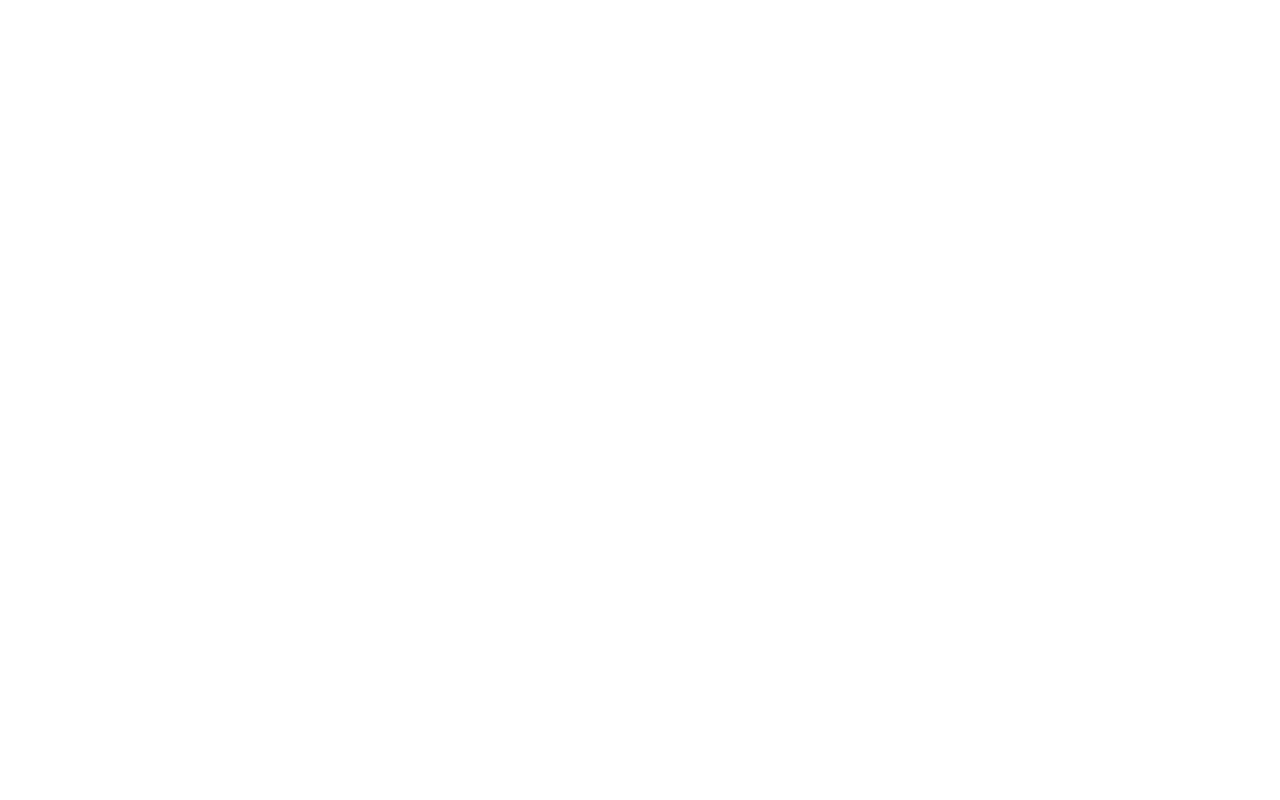
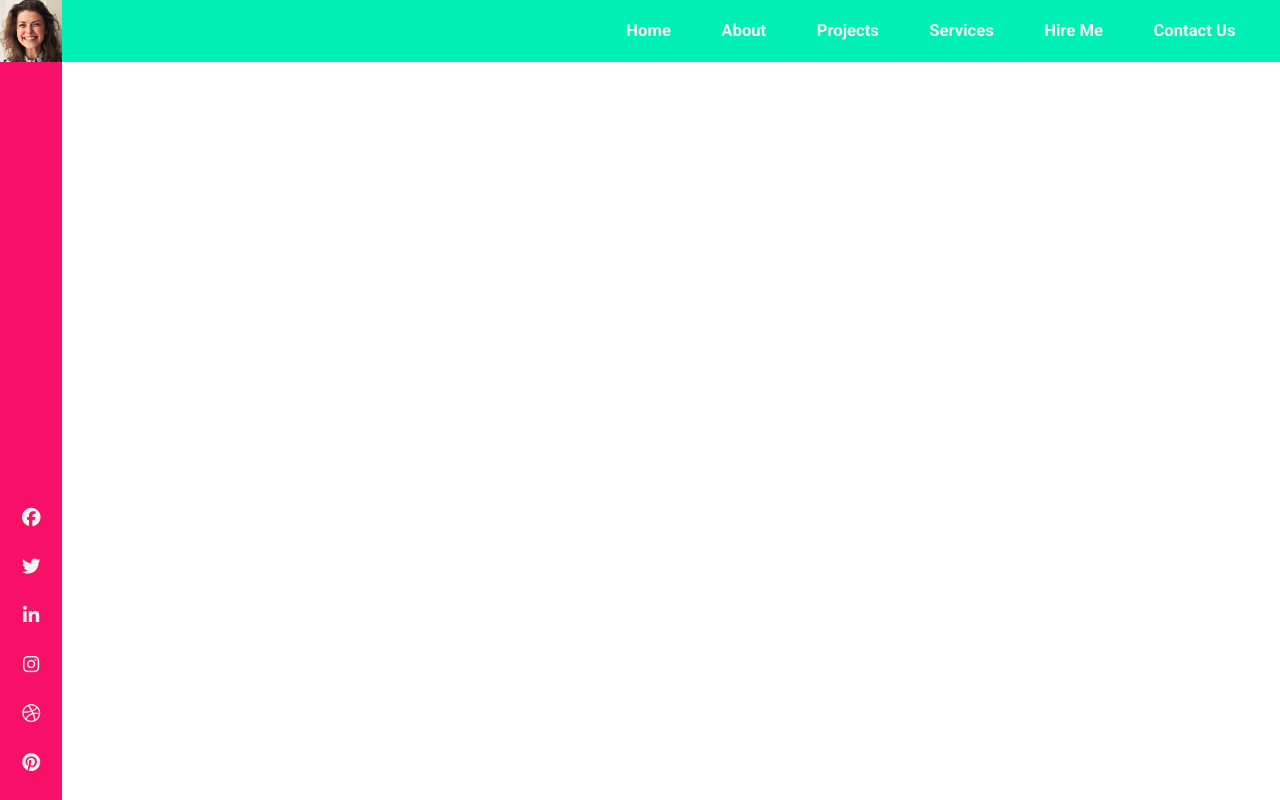
Before and after one commit to Harsh71019/reimagined-fortnight, a plain HTML site: page index.html in a window 1280 px wide. Drawn offline with Linux system fonts and the light colour scheme; a web font is replaced by a local one.

Commit message:
added main nav

```diff
--- a/index.html
+++ b/index.html
@@ -16,9 +16,52 @@
       crossorigin="anonymous"
     ></script>
 
-    <!-- Main CSS -->
     <link rel="stylesheet" href="style.css" />
     <title>Scarlet</title>
   </head>
-  <body></body>
+  <body>
+    <!-- Aside Nav -->
+    <aside id="side-nav">
+      <div class="side-nav__content">
+        <div class="side-nav__content--logo">
+          <img src="img/logo-01.jpg" alt="logo" />
+        </div>
+        <ul class="side-nav__content--social">
+          <a href="#"> <i class="fab fa-facebook"></i> </a>
+          <a href="#"> <i class="fab fa-twitter"></i> </a>
+          <a href="#"> <i class="fab fa-linkedin-in"></i> </a>
+          <a href="#"> <i class="fab fa-instagram"></i> </a>
+          <a href="#"> <i class="fab fa-dribbble"></i> </a>
+          <a href="#"> <i class="fab fa-pinterest"></i> </a>
+        </ul>
+      </div>
+    </aside>
+    <!--End Aside Nav -->
+
+    <!-- Main CSS -->
+
+    <main>
+      <!-- Main Nav -->
+      <header id="header">
+        <nav id="header__main-nav">
+          <div class="header__main-nav--hamburger">
+            <div class="line line-1"></div>
+            <div class="line line-2"></div>
+            <div class="line line-3"></div>
+          </div>
+          <ul class="header__main-nav--links">
+            <li><a href="#">Home</a></li>
+            <li><a href="#">About</a></li>
+            <li><a href="#">Projects</a></li>
+            <li><a href="#">Services</a></li>
+            <li><a href="#">Hire Me</a></li>
+            <li><a href="#">Contact Us</a></li>
+          </ul>
+        </nav>
+      </header>
+      <!-- End of Main Nav -->
+    </main>
+
+    <!--End Main CSS -->
+  </body>
 </html>
--- a/style.css
+++ b/style.css
@@ -1 +1,143 @@
 @import url("https://fonts.googleapis.com/css2?family=Roboto:ital,wght@0,100;0,300;0,400;0,500;0,700;0,900;1,100;1,300;1,400;1,500;1,700;1,900&display=swap");
+
+/* Reset all universal selector */
+
+*,
+*::before,
+*::after {
+  margin: 0;
+  padding: 0;
+  box-sizing: border-box;
+}
+
+/* Utility Components*/
+
+:root {
+  font-size: 62.5%;
+  /* Custom Properties */
+
+  /* Main Color */
+  --primary-color: #f61067;
+
+  /* Secondary Color */
+
+  --secondary-color: #00f0b5;
+
+  /* Secondary Modified */
+
+  --secondary-color-m: #00f0b5e;
+
+  /* Tiertary Color */
+
+  --tertiary-color: #f4f4ed;
+  /*Modified Tiertary Color */
+
+  --tertiary-color-m: #f4f4ed;
+}
+
+li {
+  list-style: none;
+}
+
+a:link,
+a:visited {
+  text-decoration: none;
+  color: var(--tertiary-color);
+  font-size: 1.5rem;
+}
+
+body {
+  font-family: "Roboto", sans-serif;
+  line-height: 1.8;
+  display: flex;
+}
+
+/* End Utility Components*/
+
+/* ******************************* Main Styling ********************** */
+
+/* Aside Nav Styling */
+
+aside#side-nav {
+  position: sticky;
+  top: 0;
+  left: 0;
+  height: 100vh;
+}
+
+div.side-nav__content {
+  height: 100%;
+  display: flex;
+  flex-direction: column;
+  justify-content: space-between;
+  background-color: var(--primary-color);
+}
+
+div.side-nav__content--logo img {
+  width: calc(3vw + 3vh);
+  object-fit: contain;
+}
+
+ul.side-nav__content--social {
+  height: 100%;
+  display: flex;
+  flex-direction: column;
+  align-items: center;
+  justify-content: flex-end;
+}
+
+ul.side-nav__content--social a i {
+  font-size: calc(1rem + 0.66667vw);
+  color: var(--tertiary-color);
+  padding-bottom: calc(2rem + 0.66667vw);
+  transition: color 0.35s cubic-bezier(0.075, 0.82, 0.165, 1);
+}
+
+ul.side-nav__content--social a i:hover,
+ul.side-nav__content--social a i:active {
+  color: var(--secondary-color);
+}
+
+/*End Aside Nav Styling */
+
+/* Start of Main Nav */
+
+main {
+  flex: 1;
+}
+
+header#header {
+  background-color: var(--secondary-color);
+  height: calc(3vh + 3vw);
+  z-index: 2;
+}
+
+nav#header__main-nav {
+  height: 100%;
+}
+
+ul.header__main-nav--links {
+  /* Just for demo purposes */
+  width: 100%;
+  height: 100%;
+  display: flex;
+  justify-content:flex-end;
+  align-items:center;
+}
+
+ul.header__main-nav--links li {
+  /* Just for demo purposes */
+  padding-right: 3vw;
+  font-weight: bolder;
+}
+
+ul.header__main-nav--links li a {
+  /* Just for demo purposes */
+  position: relative;
+  padding: 0.2rem 0.6rem;
+  font-size: calc(1rem + 0.66667rem);
+}
+
+/* End of Main Nav */
+
+/* *******************************End of Main Styling ********************** */
```
